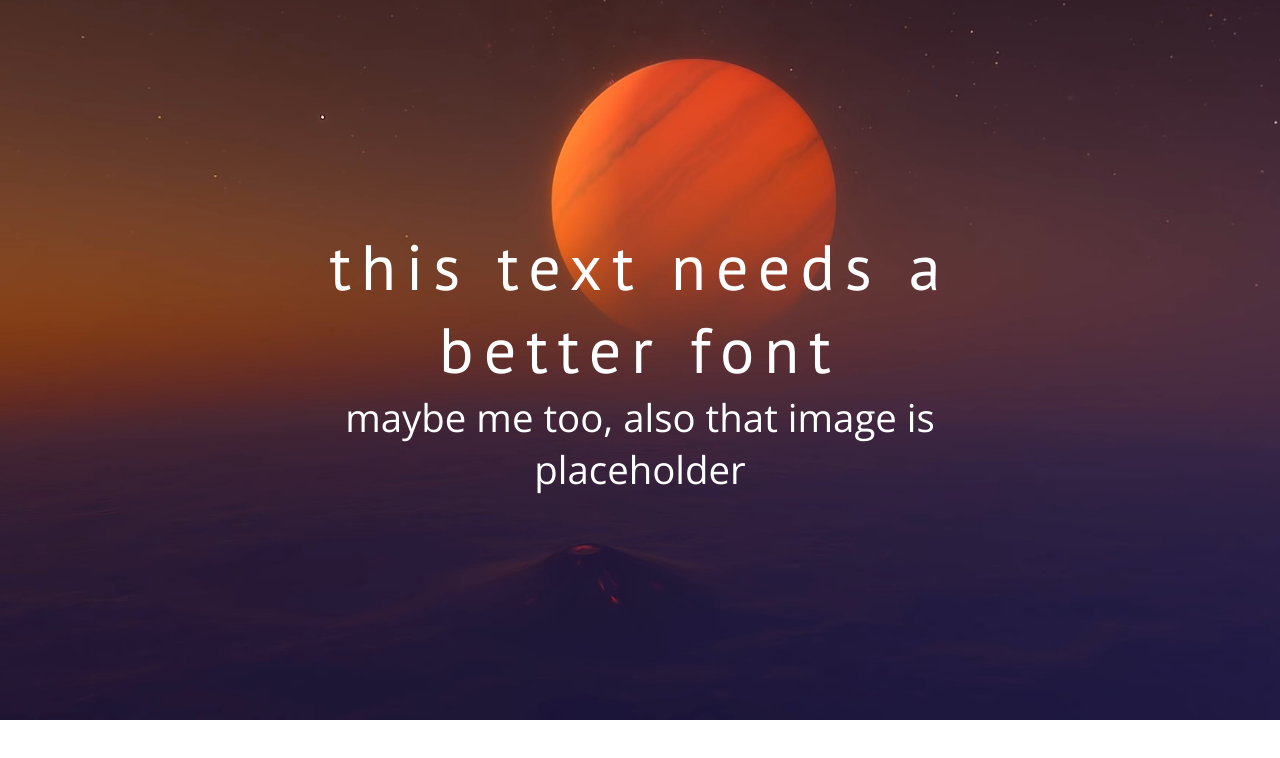
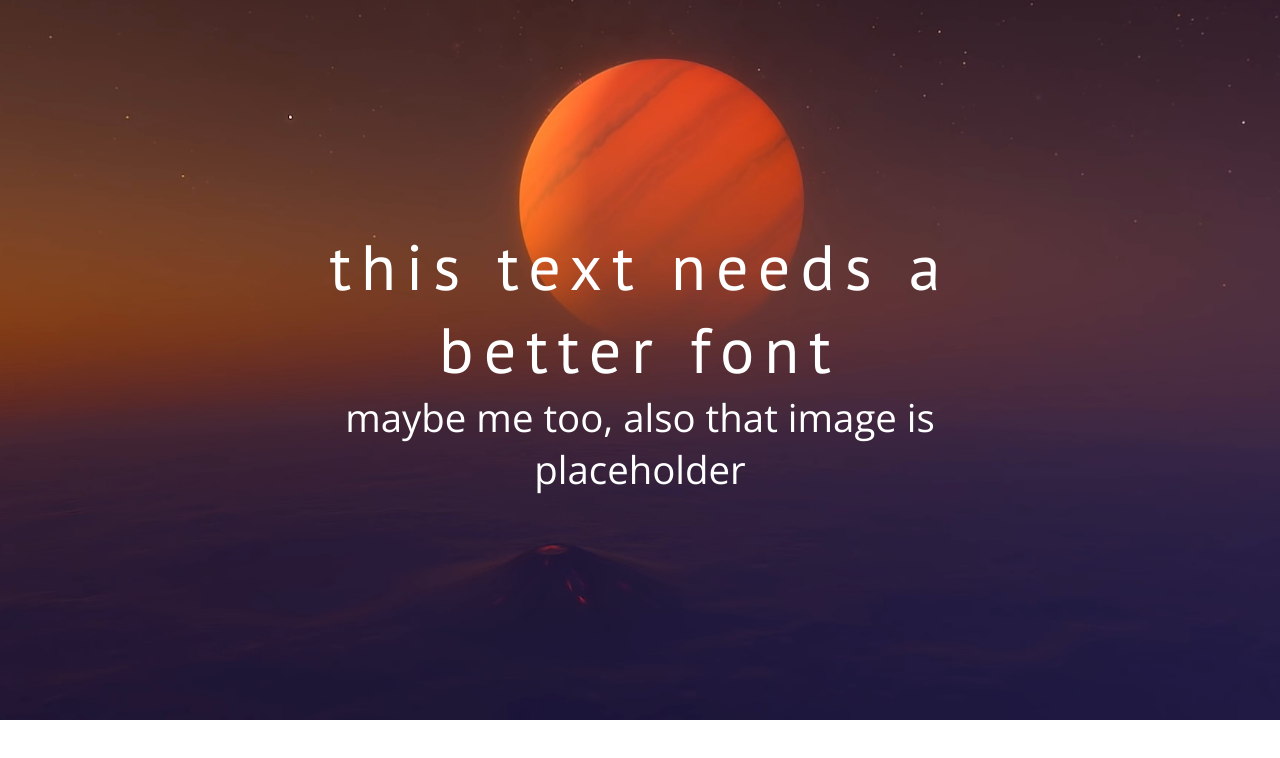
Before and after one commit to electriclance-edu/competitions, a plain HTML site: page index.html in a window 1280 px wide. Drawn offline with nearby package versions, Linux system fonts and the light colour scheme.

Commit message:
centered wide image, disabled horizontal scrolling

```diff
--- a/styles/style.css
+++ b/styles/style.css
@@ -25,6 +25,7 @@ Example list of subsections:
 body {
   width:100vw;
   margin:0;
+  overflow-x:hidden;
 }
 p {
   font-family: 'Open Sans', sans-serif;
@@ -75,4 +76,5 @@ h1,h2,h3,h4,h5,h6 {
   z-index:-100;
   background-image:url("../images/PLACEHOLDER.jpg");
   background-size:cover;
+  background-position:center;
 }
```
